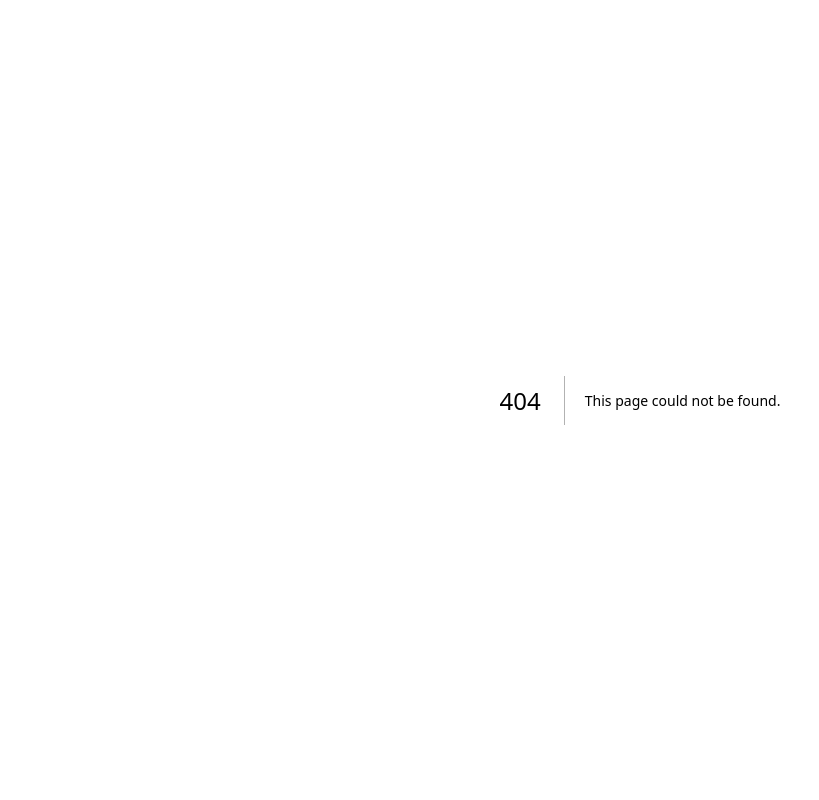
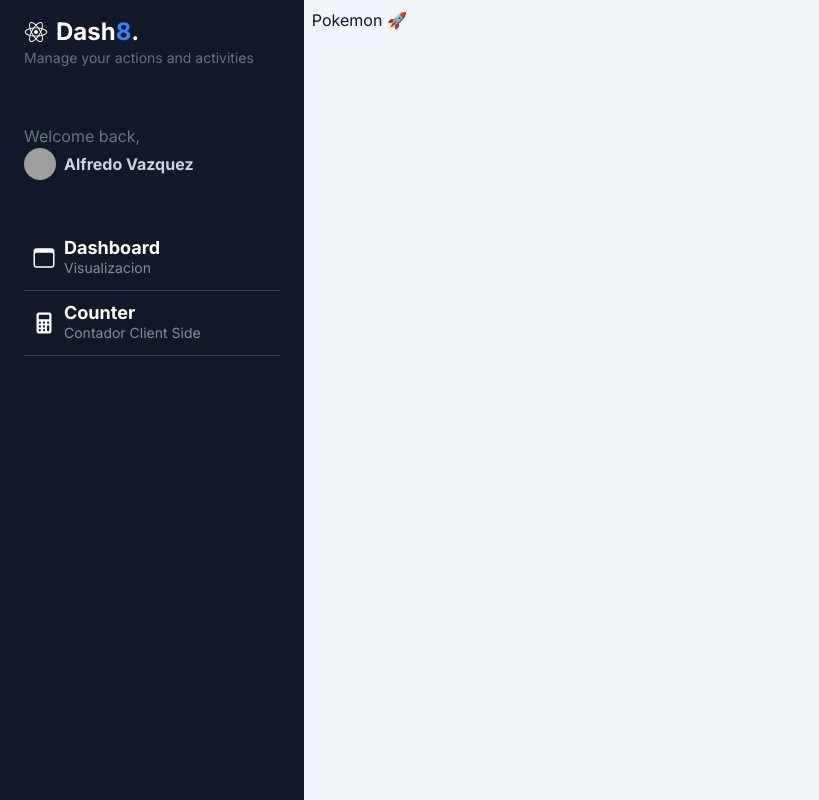
Before and after one commit to fredo09/dashboard-next-v2, a Next.js app: page /dashboard/pokemons in a window 1280 px wide. Before the commit this address had no page. Shown: the whole page, without its empty margins (0-819 px from the left). Built offline with nearby package versions, Linux system fonts and the light colour scheme; grey boxes are pictures that could not be loaded.

Commit message:
add new page in dashboard Pokemons

```diff
--- /dev/null
+++ b/src/app/dashboard/pokemons/page.tsx
@@ -0,0 +1,7 @@
+import React from 'react';
+
+export default function PokemonPage ()  {
+  return (
+    <div>Pokemon 🚀 </div>
+  )
+}
```
